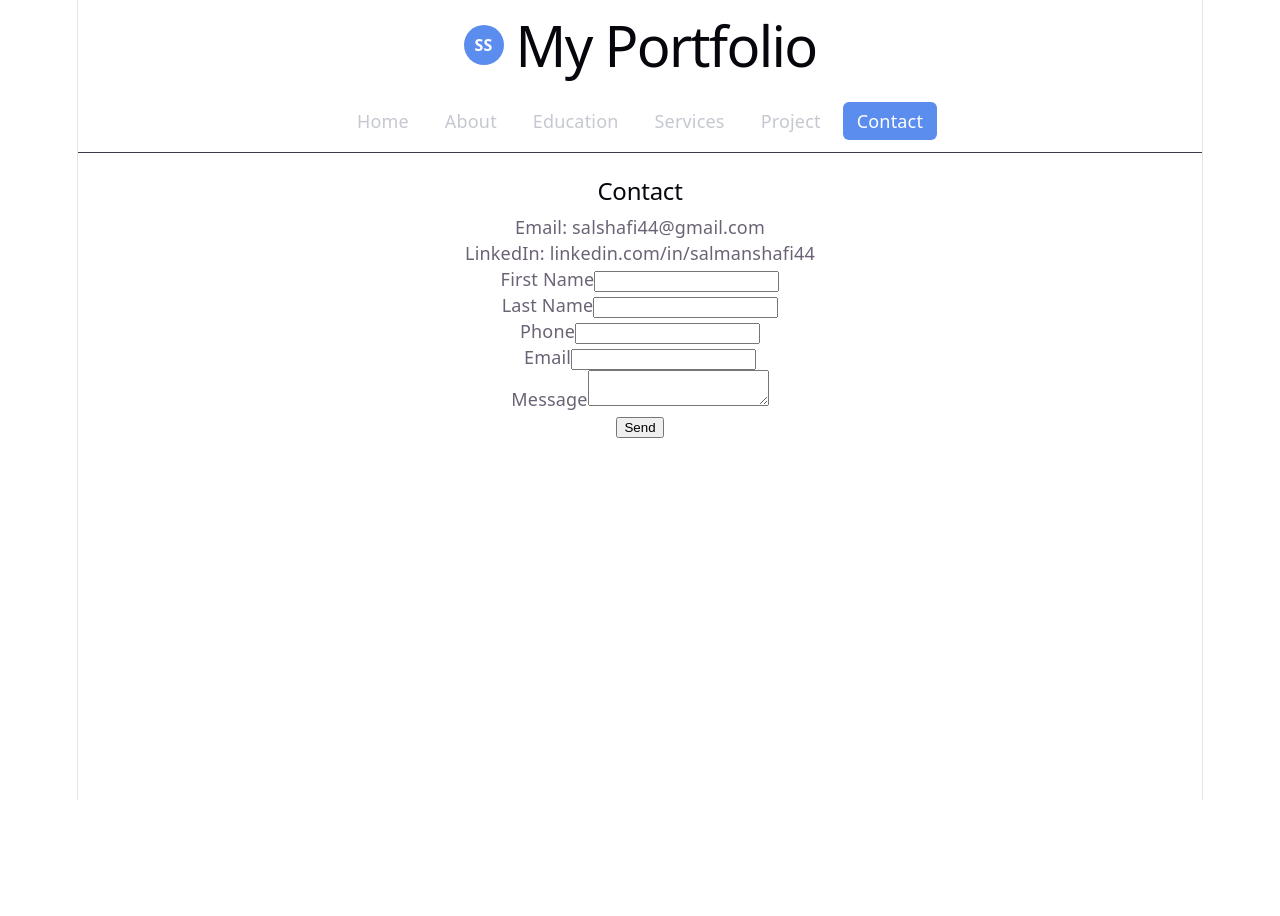
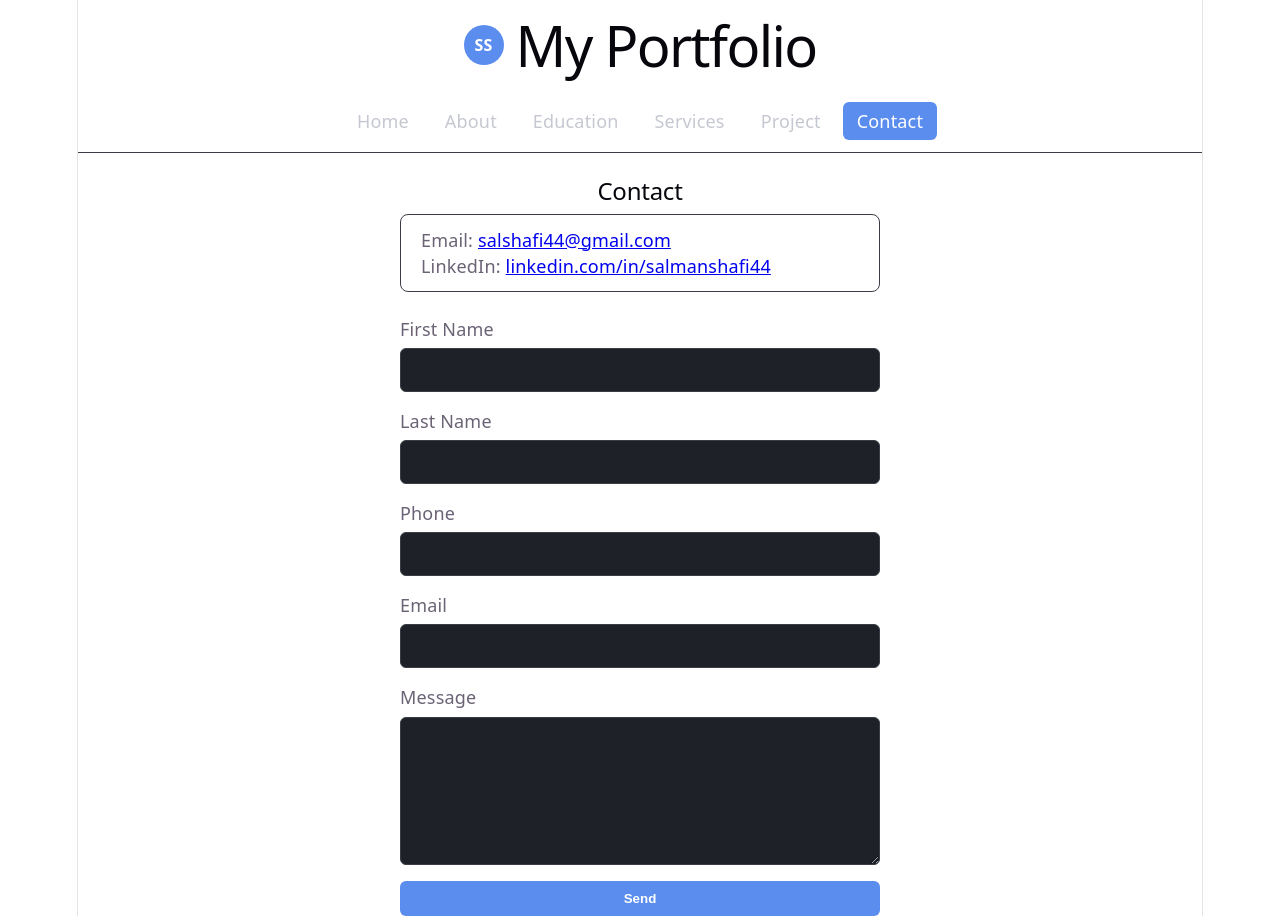
Before and after one commit to salshafi/react-portfolio-site, a React (Vite) app: page /contact in a window 1280 px wide. Before the commit the page ends 800 px from the top, so only its background shows below. Built offline with nearby package versions, Linux system fonts and the light colour scheme.

Commit message:
Restructure contact form layout and add contact info panel

```diff
--- a/src/App.css
+++ b/src/App.css
@@ -50,3 +50,56 @@
   background-color: #5b8def;
   color: white;
 }
+/* ---------- Contact page ---------- */
+.contact-page {
+  max-width: 480px;
+  margin: 0 auto;
+}
+
+/* Bordered panel around the contact details */
+.contact-info {
+  border: 1px solid #3a3d45;
+  border-radius: 8px;
+  padding: 12px 20px;
+  margin-bottom: 24px;
+  text-align: left;
+}
+
+.contact-form {
+  text-align: left;
+}
+
+/* Each label sits above its input, full width */
+.form-field {
+  display: flex;
+  flex-direction: column;
+  gap: 6px;
+  margin-bottom: 16px;
+}
+
+.form-field input,
+.form-field textarea {
+  padding: 8px 10px;
+  border-radius: 6px;
+  border: 1px solid #3a3d45;
+  background-color: #1f2128;
+  color: inherit;
+  font: inherit;
+}
+
+.form-error {
+  color: #ff6b6b;
+  margin: 0;
+  font-size: 14px;
+}
+
+.contact-form button {
+  width: 100%;
+  padding: 10px;
+  border: none;
+  border-radius: 6px;
+  background-color: #5b8def;
+  color: white;
+  font-weight: bold;
+  cursor: pointer;
+}
--- a/src/contact.jsx
+++ b/src/contact.jsx
@@ -74,39 +74,57 @@ export default function Contact() {
 
 
   return (
-    <div>
+
+    <div className="contact-page">
       <h2>Contact</h2>
 
-      {/* Static contact info, in addition to the form */}
-      <p>Email: salshafi44@gmail.com</p>
-      <p>LinkedIn: linkedin.com/in/salmanshafi44</p>
+      {/* Contact info panel (rubric 1i) */}
+      <div className="contact-info">
+        <p>
+          Email: <a href="mailto:salshafi44@gmail.com">salshafi44@gmail.com</a>
+        </p>
+        <p>
+          LinkedIn:{' '}
+          <a
+            href="https://linkedin.com/in/salmanshafi44"
+            target="_blank"
+            rel="noopener noreferrer"
+          >
+            linkedin.com/in/salmanshafi44
+          </a>
+        </p>
+      </div>
 
-      <form onSubmit={handleSubmit}>
-        <div>
-          <label>First Name</label>
+      {/* noValidate lets our own error messages show instead of the browser's */}
+      <form className="contact-form" onSubmit={handleSubmit} noValidate>
+        <div className="form-field">
+          <label htmlFor="firstName">First Name</label>
           <input
+            id="firstName"
             type="text"
             name="firstName"
             value={formData.firstName}
             onChange={handleChange}
           />
-          {errors.firstName && <p style={{ color: 'red' }}>{errors.firstName}</p>}
+          {errors.firstName && <p className="form-error">{errors.firstName}</p>}
         </div>
 
-        <div>
-          <label>Last Name</label>
+        <div className="form-field">
+          <label htmlFor="lastName">Last Name</label>
           <input
+            id="lastName"
             type="text"
             name="lastName"
             value={formData.lastName}
             onChange={handleChange}
           />
-          {errors.lastName && <p style={{ color: 'red' }}>{errors.lastName}</p>}
+          {errors.lastName && <p className="form-error">{errors.lastName}</p>}
         </div>
 
-        <div>
-          <label>Phone</label>
+        <div className="form-field">
+          <label htmlFor="phone">Phone</label>
           <input
+            id="phone"
             type="tel"
             name="phone"
             value={formData.phone}
@@ -114,25 +132,28 @@ export default function Contact() {
           />
         </div>
 
-        <div>
-          <label>Email</label>
+        <div className="form-field">
+          <label htmlFor="email">Email</label>
           <input
+            id="email"
             type="email"
             name="email"
             value={formData.email}
             onChange={handleChange}
           />
-          {errors.email && <p style={{ color: 'red' }}>{errors.email}</p>}
+          {errors.email && <p className="form-error">{errors.email}</p>}
         </div>
 
-        <div>
-          <label>Message</label>
+        <div className="form-field">
+          <label htmlFor="message">Message</label>
           <textarea
+            id="message"
             name="message"
+            rows="5"
             value={formData.message}
             onChange={handleChange}
           />
-          {errors.message && <p style={{ color: 'red' }}>{errors.message}</p>}
+          {errors.message && <p className="form-error">{errors.message}</p>}
         </div>
 
         <button type="submit">Send</button>
```
